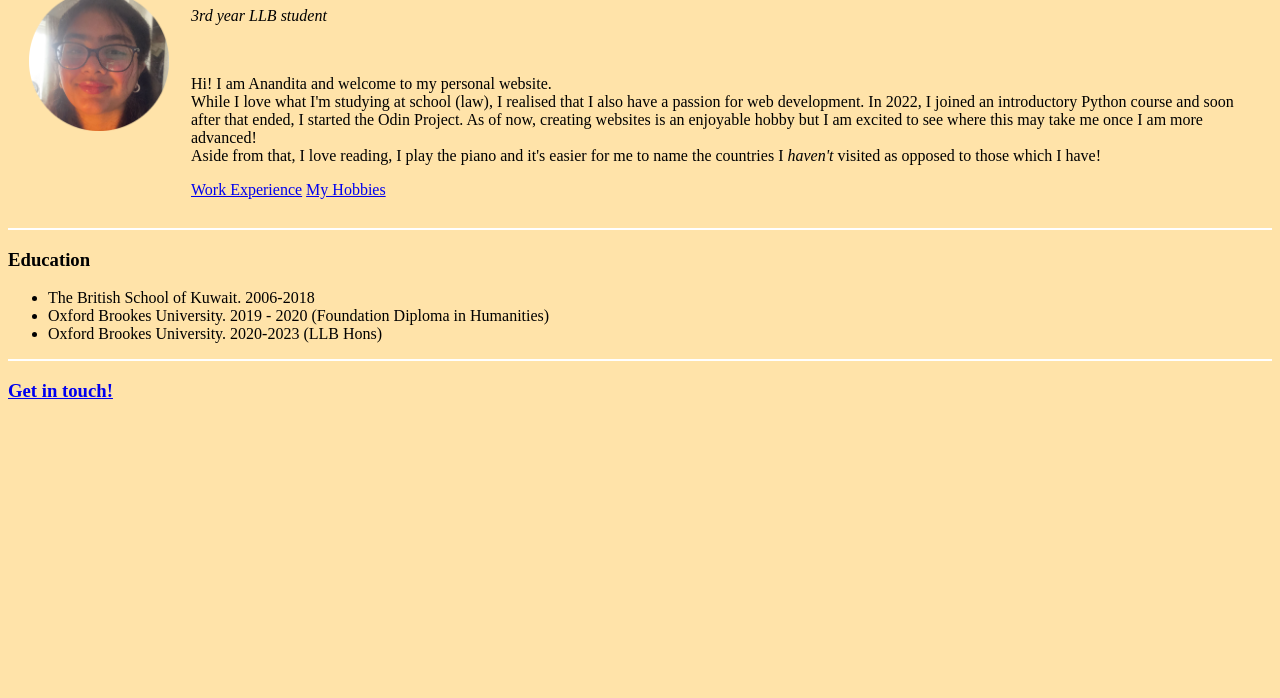
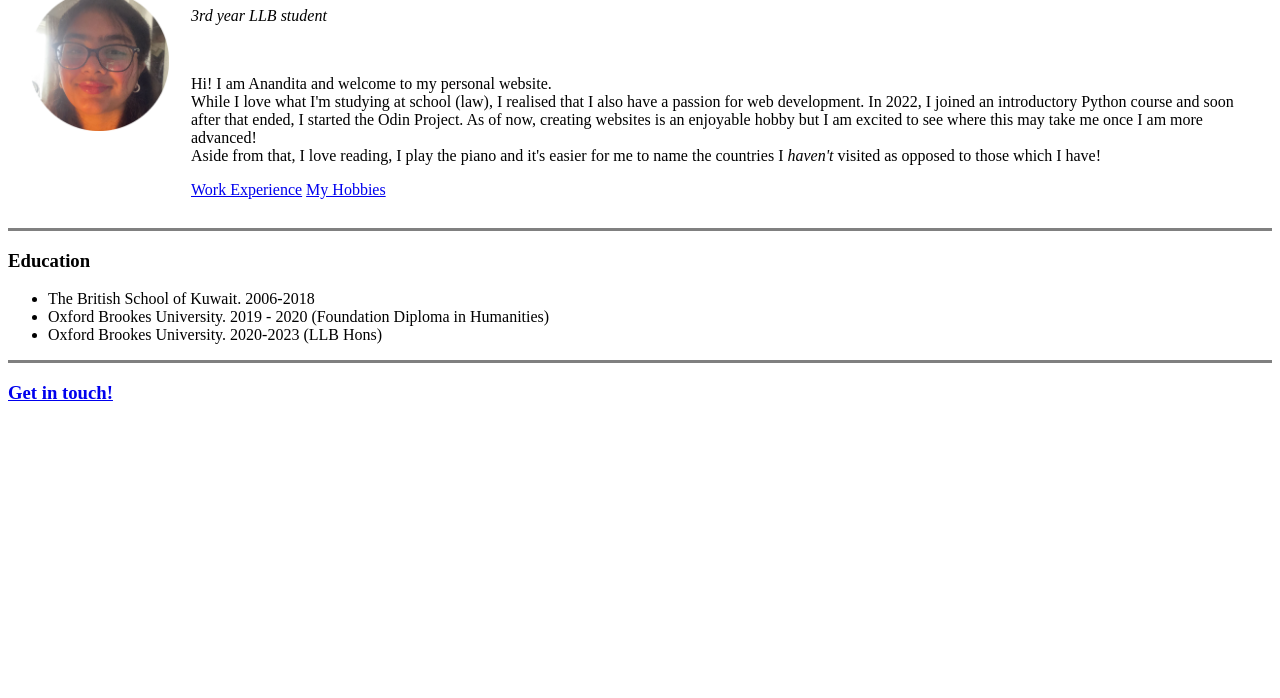
Before and after one commit to ananditakapoor/myfirstwebsite, a plain HTML site: page index.html in a window 1280 px wide. Shown: the part 102-800 px from the top of the page. Drawn offline with Linux system fonts and the light colour scheme.

Commit message:
deleted css

```diff
--- a/css/styles.css
+++ /dev/null
@@ -1,9 +0,0 @@
-body {
-    background-color: #FFE3A9;
-  }
-
-  hr{
-      background-color: white;
-      border-style: none;
-      height: 2px;
-  }
--- a/index.html
+++ b/index.html
@@ -4,7 +4,6 @@
 
 <head>
     <title> Anandita's Personal Site</title>
-    <link rel="stylesheet" href="css/styles.css">
 
 </head>
 
```
